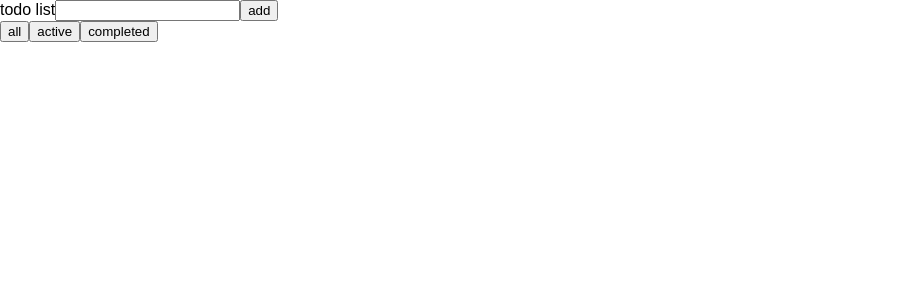
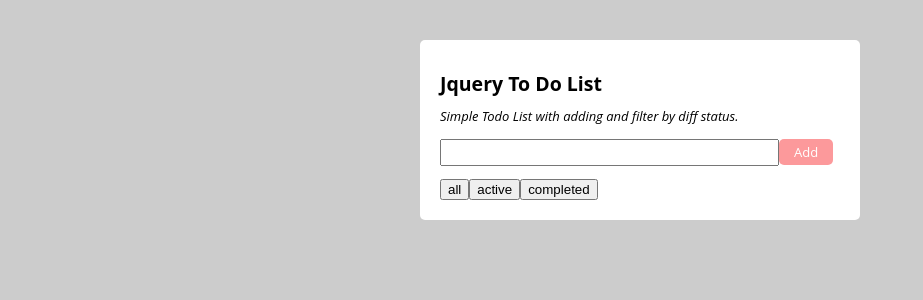
Before and after one commit to mehiheng/redux-todolist, a React (Create React App) app: page / in a window 1280 px wide. Shown: the top 300 px of the page, without its empty margins (0-923 px from the left). Built offline with nearby package versions, Linux system fonts and the light colour scheme; the HTML template or start-up script is replaced by a standard one.

Commit message:
[Jason add main style for todo list container]

```diff
--- a/src/App.css
+++ b/src/App.css
@@ -1,32 +1,96 @@
-.App {
-  text-align: center;
+/*basic style*/
+
+body {
+  font: normal normal 13px/16px "Open Sans", sans-serif;
+  background: #ccc;
 }
 
-.App-logo {
-  animation: App-logo-spin infinite 20s linear;
-  height: 80px;
+.container{
+  padding: 20px;
+  width: 400px;
+  margin: 0 auto;
+  margin-top: 40px;
+  background: white;
+  border-radius: 5px;
 }
 
-.App-header {
-  background-color: #222;
-  height: 150px;
-  padding: 20px;
-  color: white;
+.input-text{
+  width: 80%;
 }
 
-.App-title {
-  font-size: 1.5em;
+input{
+  padding: 4px 15px 4px 0;
+
 }
 
-.App-intro {
-  font-size: large;
+.button{
+display: inline-block;
+background-color:#fc999b;
+color:#ffffff;
+border-radius: 5px;
+text-align:center;
+margin-top:2px;
+padding: 5px 15px;
 }
 
-@keyframes App-logo-spin {
-  from { transform: rotate(0deg); }
-  to { transform: rotate(360deg); }
+.button:hover{
+cursor: pointer;
+opacity: .8;
 }
 
-.completed {
-  text-decoration:line-through;
+ol {
+  padding-left: 20px;
 }
+
+ol li {
+  padding: 5px;color:#000;
+}
+
+ol li:nth-child(even){
+  background: #f4ecec;
+}
+
+li:hover{
+cursor: pointer;
+}
+
+#filters{
+   text-align: center;
+   margin-bottom: -10px;
+   margin-top: 40px;
+
+}
+
+#filters li a {
+  color: #fc999b;
+  margin: 3px;
+  padding: 3px 7px;
+  text-decoration: none;
+  border: 1px solid transparent;
+  border-radius: 3px;
+}
+
+#filters li a.selected {
+  border-color: rgba(175, 47, 47, 0.2);
+}
+#filters li a.selected, #filters li a:hover {
+  border-color: rgba(175, 47, 47, 0.1);
+}
+
+#filters li {
+display: inline;
+margin: 0 0 5px 0;
+padding: 8px;
+list-style: none;
+  outline: none;
+}
+
+.checked {
+  color: #999;
+  text-decoration: line-through;
+}
+
+input[type=checkbox].done-todo {
+
+  margin: 5px 5px 2px 0;
+}
--- a/src/App.js
+++ b/src/App.js
@@ -1,39 +1,48 @@
-import React, { Component } from 'react';
-import logo from './logo.svg';
-import './App.css';
+import React, {Component} from 'react'
+import './App.css'
 import Todo from './model/Todo'
 import TodoItem from './view/TodoItem'
 
 const todosViewModel = {
   todos: [],
   add(item) {
-    this.todos.push(item);
+    this
+      .todos
+      .push(item);
   },
 
   complete(viewId) {
-    let todo = this.todos.find((item) => item.viewId === viewId);
+    let todo = this
+      .todos
+      .find((item) => item.viewId === viewId);
     if (todo !== undefined) {
       todo.complete();
     }
   },
 
-  filerByStatus(status){
-    if(status === "all"){
+  filerByStatus(status) {
+    if (status === "all") {
       return this.todos;
     }
-    return this.todos.filter(item => item.status === status);
+    return this
+      .todos
+      .filter(item => item.status === status);
   },
 
   reactive(viewId) {
-    let todo = this.todos.find((item) => item.viewId === viewId);
+    let todo = this
+      .todos
+      .find((item) => item.viewId === viewId);
     if (todo !== undefined) {
       todo.reactive();
     }
 
   },
 
-  updateItemContent(viewId, content){
-    let todo = this.todos.find((item) => item.viewId === viewId);
+  updateItemContent(viewId, content) {
+    let todo = this
+      .todos
+      .find((item) => item.viewId === viewId);
     if (todo !== undefined) {
       todo.content = content;
     }
@@ -46,70 +55,100 @@ class App extends Component {
     this.todos = todosViewModel;
 
     this.state = {
-      todos:this.todos,
+      todos: this.todos,
       statusOfList: "all"
     }
   }
 
   add() {
-    this.state.todos.add(new Todo(this.refs.newItem.value));
+    this
+      .state
+      .todos
+      .add(new Todo(this.refs.newItem.value));
     this.setState(this.state);
     console.log(this.todos);
   }
 
   complete(viewId) {
-    this.state.todos.complete(viewId);
+    this
+      .state
+      .todos
+      .complete(viewId);
     this.setState(this.state);
   }
 
-  reactive(viewId){
-    this.state.todos.reactive(viewId);
+  reactive(viewId) {
+    this
+      .state
+      .todos
+      .reactive(viewId);
     this.setState(this.state);
   }
 
-  showAll(){
+  showAll() {
     console.log(this.state.todos);
-    this.state.statusOfList="all";
+    this.state.statusOfList = "all";
     this.setState(this.state);
   }
 
-  showActive(){
-    this.state.statusOfList= Todo.ACTIVE;
+  showActive() {
+    this.state.statusOfList = Todo.ACTIVE;
     this.setState(this.state);
   }
 
-  showCompleted(){
+  showCompleted() {
     this.state.statusOfList = Todo.COMPLETED;
     this.setState(this.state);
   }
-  updateItemContent(viewId, content){
-    this.state.todos.updateItemContent(viewId, content);
+  updateItemContent(viewId, content) {
+    this
+      .state
+      .todos
+      .updateItemContent(viewId, content);
   }
-
 
   render() {
     return (
-      <div >
-        todo list
-        <input id="todo-creator" ref="newItem"></input>
-        <button onClick={e => this.add()}>add</button>
+      <div className="container">
         <div>
-          {(() => {
-            return this.state.todos.filerByStatus(this.state.statusOfList).map((item) =>
-              (<TodoItem item={item}
-                key={item.viewId}
-                completeHandler={viewId=>this.complete(viewId)}
-                reactiveHandler={viewId => this.reactive(viewId)}
-                updateItemContent={(viewId, content) => this.updateItemContent(viewId, content)}></TodoItem>))
-          })()}
+          <h2>Jquery To Do List</h2>
+          <p>
+            <em>Simple Todo List with adding and filter by diff status.</em>
+          </p>
+        </div>
+        <div>
+          <input
+            className="input-text"
+            onKeyUp={e => e.keyCode == 13 && this.add()}
+            id="todo-creator"
+            ref="newItem"></input>
+          <div className="button" onClick={e => this.add()}>Add</div>
+        </div>
+        <div>
+          <ol>
+            {(() => {
+              return this
+                .state
+                .todos
+                .filerByStatus(this.state.statusOfList)
+                .map((item) => (
+                  <TodoItem
+                    item={item}
+                    key={item.viewId}
+                    completeHandler={viewId => this.complete(viewId)}
+                    reactiveHandler={viewId => this.reactive(viewId)}
+                    updateItemContent={(viewId, content) => this.updateItemContent(viewId, content)}></TodoItem>
+                ))
+            })()}
+          </ol>
         </div>
         <button onClick={e => this.showAll()}>all</button>
         <button onClick={e => this.showActive()}>active</button>
         <button onClick={e => this.showCompleted()}>completed</button>
 
-      </div>);
+      </div>
+    );
   }
 }
 
-
 export default App;
```
Also changed, not shown: src/view/TodoItem.js (+9 -9 lines).
